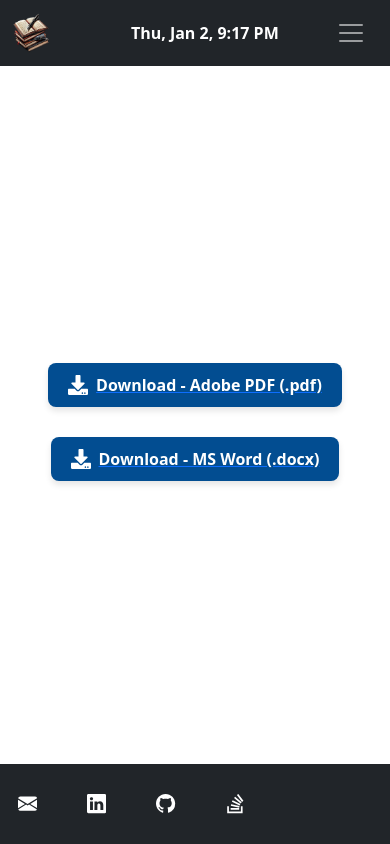
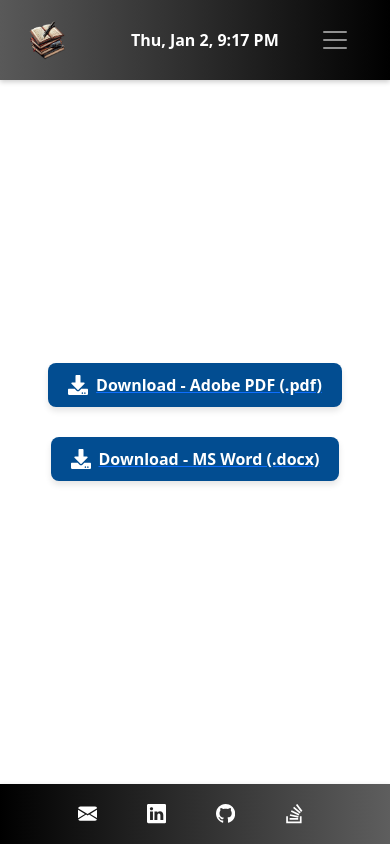
Before and after one commit to Fike-Rehman/foxtrotfolio, a React (Vite) app: page /foxtrotfolio/resume in a window 390 px wide. Built offline with nearby package versions, Linux system fonts and the light colour scheme.

Commit message:
add gradient to nav bar and minor adjustments

```diff
--- a/src/Components/1Home/Home.css
+++ b/src/Components/1Home/Home.css
@@ -2,7 +2,7 @@
     display: grid;
     grid-template-rows: 2fr 1fr;
     grid-template-columns: 1fr;
-    margin-top: 80px;
+    margin-top: 60px;
     gap: 20px;
 }
 
@@ -116,8 +116,6 @@
         /* Single column layout */
         height: auto;
         margin-top: 50px;
-
-        background-color: aliceblue;
     }
 
     .home-content {
@@ -139,7 +137,7 @@
     }
 
     .profile-pic-container {
-        margin-top: 20px;
+        margin-top: 5px;
     }
 
     .folio-pic {
--- a/src/Components/2About/About.css
+++ b/src/Components/2About/About.css
@@ -3,7 +3,7 @@
     grid-template-rows: auto 1fr auto;
     gap: 1rem;
     font-family: 'Gill Sans', 'Gill Sans MT', Calibri, 'Trebuchet MS', sans-serif;
-    margin-top: 80px;
+    margin-top: 60px;
     color: #024d91;
 }
 
--- a/src/Components/4Resume/Resume.css
+++ b/src/Components/4Resume/Resume.css
@@ -4,7 +4,6 @@
     justify-content: flex-start;
     align-items: center;
     min-height: 100vh;
-
 }
 
 .resume-graphic {
--- a/src/Components/FooterBar/FooterBar.css
+++ b/src/Components/FooterBar/FooterBar.css
@@ -1,11 +1,13 @@
 .custom-footer {
-    /* box-shadow: 0 -2px 5px rgba(0, 0, 0, 0.2); */
     padding: 0.5rem 0;
     position: fixed;
     bottom: 0;
     width: 100%;
     z-index: 1000;
-    height: 80px;
+    height: 60px;
+    background: linear-gradient(to right, #000000, #5e5e5e);
+    box-shadow: 0 2px 5px rgba(0, 0, 0, 0.2);
+    height: 60px;
 }
 
 .footer-brand {
@@ -47,6 +49,10 @@
 
 @media (max-width: 768px) {
     .custom-footer {
-        margin-bottom: 0px;
+        justify-content: center;
+    }
+
+    .footer-links {
+        justify-content: center;
     }
 }
--- a/src/Components/FooterBar/FooterBar.tsx
+++ b/src/Components/FooterBar/FooterBar.tsx
@@ -7,7 +7,7 @@ const FooterBar: React.FC = () => {
     return (
         <Navbar bg="dark" variant="dark" fixed="bottom" className="custom-footer">
             <Navbar.Collapse className="w-100">
-                <Nav className="d-flex justify-content-between w-100">
+                <Nav className="d-flex justify-content-center w-100">
                     <Navbar.Brand href="#home" className="footer-brand d-none d-lg-block">
                         Developed by Fike Rehman
                     </Navbar.Brand>
--- a/src/Components/NavigationBar/NavigationBar.css
+++ b/src/Components/NavigationBar/NavigationBar.css
@@ -1,4 +1,3 @@
-/* Import Bootstrap CSS */
 @import url("https://cdn.jsdelivr.net/npm/bootstrap@5.3.2/dist/css/bootstrap.min.css");
 
 
@@ -8,6 +7,9 @@
     top: 0;
     left: 0;
     z-index: 1000;
+    background: linear-gradient(to right, #595959, #000000);
+    box-shadow: 0 2px 5px rgba(0, 0, 0, 0.2);
+    height: 60px;
 }
 
 .custom-navbar .navbar-nav .nav-link {
@@ -55,3 +57,12 @@
     font-size: 1rem;
     font-weight: bold;
 }
+
+@media (max-width: 768px) {
+    .custom-navbar {
+        height: auto;
+        min-height: 80px;
+        padding: 0.5rem 1rem;
+        flex-wrap: wrap;
+    }
+}
```
Also changed, not shown: public/images/MyJourneyHR.png.
